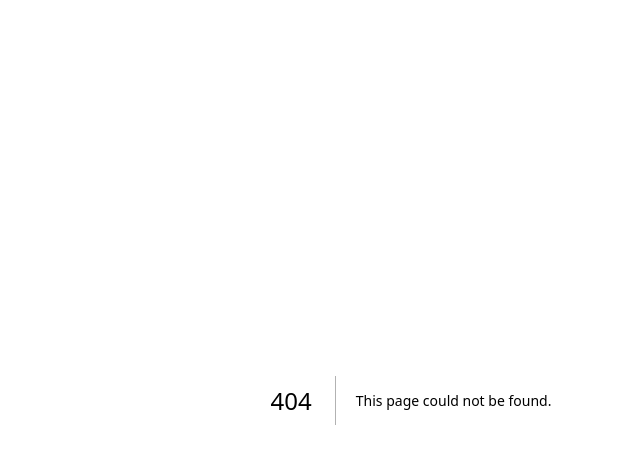
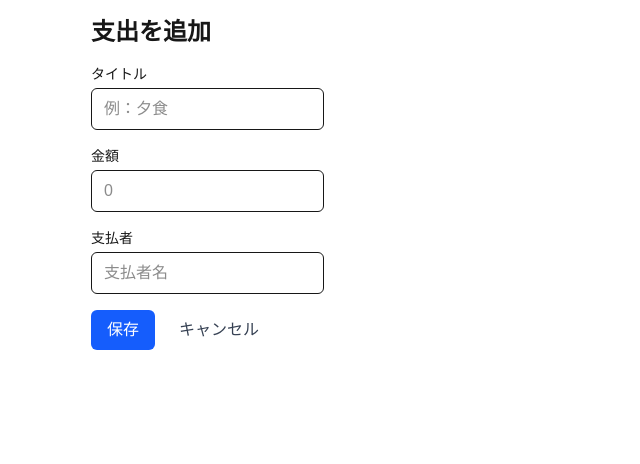
Before and after one commit to chrom9103/wadam, a Next.js app: page /trips/1/expense/new in a window 1280 px wide. Before the commit this address had no page. Shown: the top 464 px of the page, without its empty margins (229-869 px from the left). Built offline with nearby package versions, Linux system fonts and the light colour scheme.

Commit message:
コンポーネントの雛形を作成

```diff
--- /dev/null
+++ b/app/components/ui/atoms/Avatar.tsx
@@ -0,0 +1,26 @@
+"use client"
+import React from "react"
+
+type Props = {
+  name?: string
+  size?: number
+  className?: string
+}
+
+export default function Avatar({ name = "?", size = 32, className = "" }: Props) {
+  const initials = name
+    .split(" ")
+    .map((s) => s[0])
+    .join("")
+    .slice(0, 2)
+
+  return (
+    <div
+      className={`inline-flex items-center justify-center rounded-full bg-gray-200 text-gray-700 ${className}`}
+      style={{ width: size, height: size }}
+      aria-hidden
+    >
+      <span className="text-sm font-medium">{initials}</span>
+    </div>
+  )
+}
--- /dev/null
+++ b/app/components/ui/atoms/Button.tsx
@@ -0,0 +1,20 @@
+"use client"
+import React from "react"
+
+type Props = React.ButtonHTMLAttributes<HTMLButtonElement> & {
+  variant?: "primary" | "ghost"
+}
+
+export default function Button({ children, className = "", variant = "primary", ...rest }: Props) {
+  const base = "px-4 py-2 rounded-md font-medium"
+  const styles =
+    variant === "primary"
+      ? "bg-blue-600 text-white hover:bg-blue-700"
+      : "bg-transparent text-gray-700 hover:bg-gray-100"
+
+  return (
+    <button className={`${base} ${styles} ${className}`} {...rest}>
+      {children}
+    </button>
+  )
+}
--- /dev/null
+++ b/app/components/ui/atoms/Icon.tsx
@@ -0,0 +1,11 @@
+"use client"
+import React from "react"
+
+type Props = {
+  children: React.ReactNode
+  className?: string
+}
+
+export default function Icon({ children, className = "" }: Props) {
+  return <span className={`inline-flex items-center ${className}`}>{children}</span>
+}
--- /dev/null
+++ b/app/components/ui/atoms/Input.tsx
@@ -0,0 +1,8 @@
+"use client"
+import React from "react"
+
+type Props = React.InputHTMLAttributes<HTMLInputElement>
+
+export default function Input({ className = "", ...rest }: Props) {
+  return <input className={`border px-3 py-2 rounded-md ${className}`} {...rest} />
+}
--- /dev/null
+++ b/app/trips/[trip]/expense/new/page.tsx
@@ -0,0 +1,38 @@
+"use client"
+import React from "react"
+import Button from "../../../../components/ui/atoms/Button"
+import Input from "../../../../components/ui/atoms/Input"
+
+type Props = {
+  params: { trip: string }
+}
+
+export default function ExpenseNewPage({ params }: Props) {
+  return (
+    <div className="max-w-2xl mx-auto p-4">
+      <h1 className="text-2xl font-bold mb-4">支出を追加</h1>
+
+      <form className="space-y-4" onSubmit={(e) => e.preventDefault()}>
+        <div>
+          <label className="block text-sm font-medium mb-1">タイトル</label>
+          <Input name="title" placeholder="例：夕食" />
+        </div>
+
+        <div>
+          <label className="block text-sm font-medium mb-1">金額</label>
+          <Input name="amount" type="number" placeholder="0" />
+        </div>
+
+        <div>
+          <label className="block text-sm font-medium mb-1">支払者</label>
+          <Input name="payer" placeholder="支払者名" />
+        </div>
+
+        <div className="flex gap-2">
+          <Button type="submit">保存</Button>
+          <Button type="button" variant="ghost">キャンセル</Button>
+        </div>
+      </form>
+    </div>
+  )
+}
```
